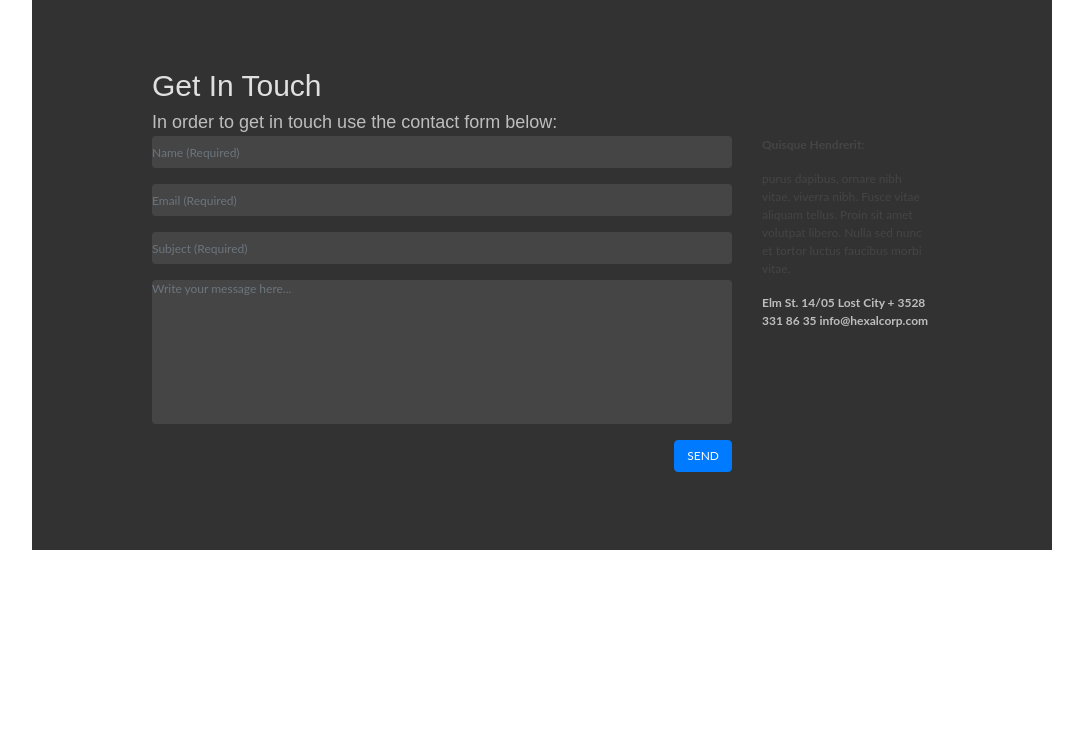
After one commit to WojtekFront/webBI, a PHP site: page /test.php in a window 1280 px wide. The commit adds this page. Shown: the top 749 px of the page, without its empty margins (98-1181 px from the left). Run offline with PHP 8.4, Linux system fonts and the light colour scheme.

Commit message:
add contact

```diff
--- /dev/null
+++ b/style/test.css
@@ -0,0 +1,99 @@
+body{
+    width: 1020px;
+    height: 1738px;
+    margin-right: auto;
+    margin-left: auto;
+    }
+    .getInTouch{
+        height: 550px;
+        background-color: #323232;
+        padding:68px 120px 0px 120px;
+        margin: 0;
+        border: 0;
+    }
+
+
+.form{
+    width: 580px;
+
+    float: left;
+    padding:0px;
+        margin: 0px 20px 0px 0px;
+        border: 0;
+        padding: 0;
+    border: 0;
+
+}
+
+.formDe{
+    height: 68px;
+    padding: 0;
+    border: 0;
+    margin: 0;
+}
+.formDe h3{
+    font-family: 'Maven Pro', sans-serif;
+    font-weight:400px;
+    font-size: 30px;
+    color: #e0e0e0;
+}
+
+.formDe h4{
+    font-family: 'Maven Pro', sans-serif;
+    font-weight:400px;
+    font-size: 18px;
+    color: #bebebe;
+}
+
+
+.form-group textarea:focus,
+.form-group textarea:hover,
+.form-group input:focus,
+.form-group input:hover,
+.form-group textarea,
+.form-group input{
+    width:580px;
+    background-color: #454545;
+    color: #bebebe;
+    font-family: 'Lato', sans-serif;
+    font-weight:400;
+    font-size: 12px;
+    border: 0px;
+    padding: 0;
+    border: 0;
+    margin: 0;
+    resize: none;
+}
+.form-group button{
+    float: right;
+    font-family: 'Lato', sans-serif;
+    font-weight:400;
+    font-size: 12px;
+
+}
+
+
+.contact{
+    margin: 0px 0px 0px 0px;
+    float: right;
+    max-width: 170px;
+}
+#LB{
+    color:#454545;
+    font-family: 'Lato', sans-serif;
+    font-weight: 700;
+    font-size: 12px;
+}
+#LR{
+    color:#454545;
+    font-family: 'Lato', sans-serif;
+    font-weight: 400;
+    font-size: 12px;
+}
+
+address{
+    color:#bebebe;
+    font-family: 'Lato', sans-serif;
+    font-weight: 700;
+    font-size: 12px;
+}
--- /dev/null
+++ b/test.php
@@ -0,0 +1,58 @@
+<!DOCTYPE html>
+<html lang="en">
+<head>
+    <meta charset="UTF-8">
+    <meta name="viewport" content="width=device-width, initial-scale=1.0">
+    <meta http-equiv="X-UA-Compatible" content="ie=edge">
+
+    <link rel="stylesheet" href="https://stackpath.bootstrapcdn.com/bootstrap/4.4.1/css/bootstrap.min.css" integrity="sha384-Vkoo8x4CGsO3+Hhxv8T/Q5PaXtkKtu6ug5TOeNV6gBiFeWPGFN9MuhOf23Q9Ifjh" crossorigin="anonymous">
+    <link rel="stylesheet" href="style/test.css" type="text/css">
+    <title>Document</title>
+</head>
+<body>
+
+<div class="getInTouch"><!--open getInTouch-->
+    <div class="formDe">
+        <h3>Get In Touch</h3>
+        <h4>In order to get in touch use the contact form below:</h4>
+    </div><!--close formDe-->
+<div class="form">
+
+<form>
+  <div class="form-group">
+    <input type="text" class="form-control" id="exampleFormControlInput1" placeholder="Name (Required)" required>
+  </div>
+  <div class="form-group">
+    <input type="email" class="form-control" id="exampleFormControlInput1" placeholder="Email (Required)" required>
+  </div>
+  <div class="form-group">
+    <input type="text" class="form-control" id="exampleFormControlInput1" placeholder="Subject (Required)" >
+  </div>
+
+  <div class="form-group">
+    <textarea class="form-control" id="descText" rows="8" placeholder="Write your message here..." required></textarea >
+  </div>
+  <div class="form-group">
+  <button type="submit" class="btn btn-primary">SEND</button>
+  </div>
+</form>
+</div><!--close form-->
+<div class="contact">
+<div class="infoContact">
+    <p id="LB">Quisque Hendrerit:</p><p id="LR"> purus dapibus, ornare nibh vitae, viverra nibh. Fusce vitae aliquam tellus. Proin sit amet volutpat libero. Nulla sed nunc et tortor luctus faucibus morbi vitae. </p>
+</div>
+
+<address><!-- -->
+Elm St. 14/05 Lost City
++ 3528 331 86 35
+info@hexalcorp.com
+</address>
+
+</div><!--close contact-->
+</div><!--close getInTouch-->
+<script src="https://code.jquery.com/jquery-3.4.1.slim.min.js" integrity="sha384-J6qa4849blE2+poT4WnyKhv5vZF5SrPo0iEjwBvKU7imGFAV0wwj1yYfoRSJoZ+n" crossorigin="anonymous"></script>
+<script src="https://cdn.jsdelivr.net/npm/popper.js@1.16.0/dist/umd/popper.min.js" integrity="sha384-Q6E9RHvbIyZFJoft+2mJbHaEWldlvI9IOYy5n3zV9zzTtmI3UksdQRVvoxMfooAo" crossorigin="anonymous"></script>
+<script src="https://stackpath.bootstrapcdn.com/bootstrap/4.4.1/js/bootstrap.min.js" integrity="sha384-wfSDF2E50Y2D1uUdj0O3uMBJnjuUD4Ih7YwaYd1iqfktj0Uod8GCExl3Og8ifwB6" crossorigin="anonymous"></script>
+
+</body>
+</html>
```
Also changed, not shown: index.php (+33 -0 lines), style/style.css (+60 -5 lines), style/styleCsscopy.css (+103 -9 lines).
